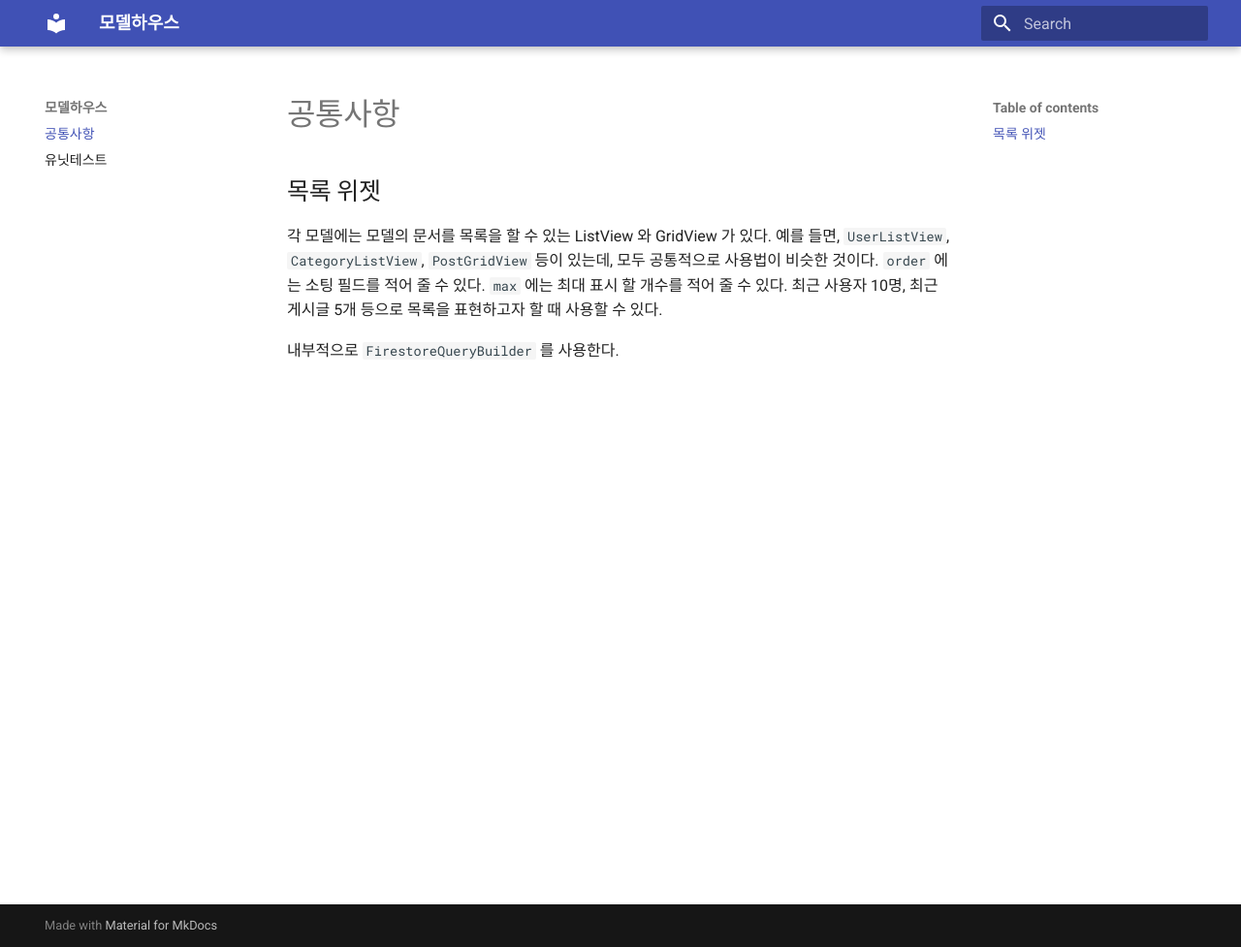
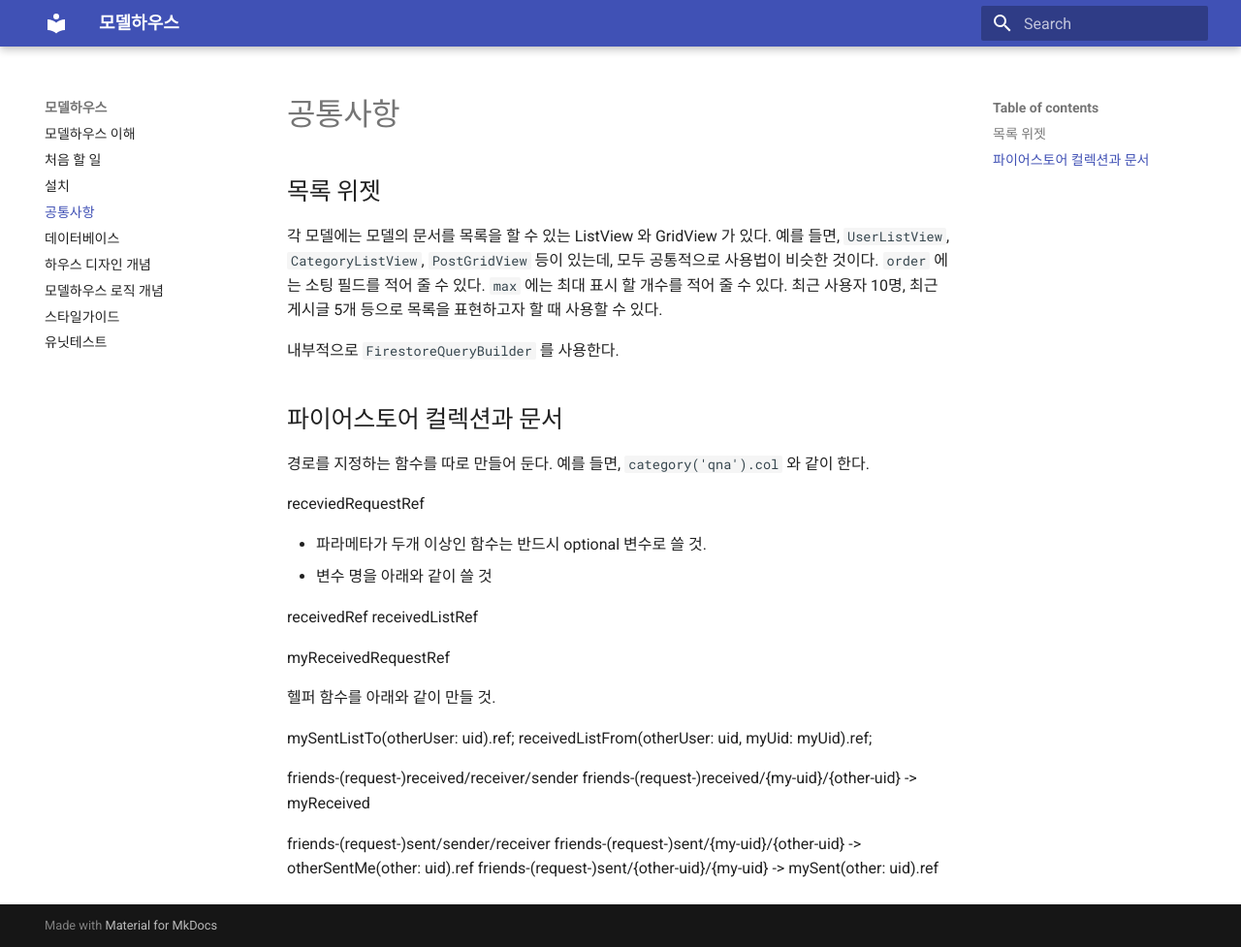
Before and after one commit to withcenterdev5/model_house, an MkDocs documentation site: the page built from docs/common.md, in a window 1280 px wide and 977 px high. Shown: the whole window at 97% size. Built offline with MkDocs 1.6.1 and Material for MkDocs 9.7.7, drawn with Linux system fonts in a browser that asks for light colours; part of the change alters nothing that is shown.

Commit message:
문서: 데이터베이스 관련 업데이트

````diff
--- /dev/null
+++ b/docs/000_index.md
@@ -0,0 +1,74 @@
+# 모델하우스 이해
+
+모델하우스는 Flutter 와 Firebase 를 사용하여 빠르게 앱을 구축하기 위한 패키지이다. 아름다운 UI 디자인 뿐만아니라 회원 가입, 게시판, 채팅, 소셜 기능을 모두 포함하는 완전한 소셜 앱 패키지로 매우 쉽게 사용이 가능하도록 하는 것이 목표이다.
+
+모델하우스는 [FireFlutter](https://thruthesky.github.io/fireflutter/korean/)의 다음 버전이며, 본 프로젝트가 잘 진행되면 기존의 [FireFireflutter](https://thruthesky.github.io/fireflutter/korean/)를 대체하게 될 것이다.
+
+
+## 개요
+
+- 누구나 참여할 수 있다.
+- 라이센스는 MIT 이며, 누구든지 어떤 목적으로든 사용 할 수 있다.
+- `모델하우스`를 줄여서 `하우스`라고 부른다.
+- 필터링(검색)이 많이 필요한 경우 Firestore 를 사용하고 단순한 입출력의 경우 Realtime Database 를 사용한다. 특히, 단순한 입/출력이 매우 빈번한 경우, 비용적인 문제가 발생하는 데, Firestore 보다는 Realtime Database 가 제격이다. 자세한 내용은 [데이터베이스 설계](./database.md) 항목을 참고한다.
+
+## 참여 방법
+
+가장 먼저 협업하는 방법에 대해서 배워한다. 협업을 하기 위해서는
+
+- Git 을 알아야하고, [Dart 스타일 가이드](https://dart-ko.dev/guides/language/effective-dart),
+- [Flutter 스타일 가이드](https://github.com/flutter/flutter/blob/master/docs/contributing/Style-guide-for-Flutter-repo.md)을 잘 알고 있어야 한다.
+- 또한 필수적으로 문서화를 잘 해야 한다. 문서화는 소스 코드에 하고 Markdown 파일에 해야 한다.
+- 소스 코드 포멧의 통일을 위해서 편집기는 VSCode 만 사용한다. VSCode 를 사용해서, 각종 설정 까지 공유를 한다.
+- 모델하우스 코드 컨벤션을 통해서 통일성있는 코드를 작성해 나간다.
+
+### Git
+
+팀 작업을 위한 Git 명령어 사용법을 꼭 익혀야 한다.
+
+예를 들면 fork 후 pr 을 하고, origin 에서 업데이트 된 내용을 local 로 받아오는 등의 작업이 필요하므로 이에 대한 이해를 충분히 해야 한다.
+
+
+### 문서화
+
+패키지로 만들어 공개하고 많은 개발자들이 이용하기를 바란다면 문서화를 잘 해 놓는 것이 가장 중요하겠다. 같은 맛이면 보기 좋은 떡이 점수가 더 높은 법이다.
+
+그래서 가장 먼저 해야 할 것이 문서화를 어떻게 하는 것이다.
+
+소스 코드 내에 문서화를 하는 방법과 Markdown 에 문서화를 하는 두가지 방법을 배워야 한다.
+
+
+
+### 소스 코드 업데이트 방법: fork 와 pr
+
+협업을 하는 가장 일반적인 방법 중 하나가 `fork 후 pr` 이라고 하겠다. 아래와 같이 하면 된다.
+
+- 프로젝트 홈페이지: https://github.com/thruthesky/model_house 로 접한다.
+- fork 한다.
+- fork 한 것을 clone 한다.
+- 자신 만의 branch 를 만든다.
+- branch 에서 작업하고 push 한다.
+- pr 한다.
+- pr 이 완료되기 까지 기다린다 또는 핵심 개발자에게 요청한다.
+
+그리고 업데이트가 있을 때마다 origin 에서 다운받는다.
+
+
+
+### 코드 리뷰
+
+코드 리뷰의 목적은 `pr` 을 accept 하기 전에 `하우스 개발 가이드`에 맞게 작성되었는지 확인을 받는 것이다.
+
+
+
+### 핵심 개발자
+
+- 핵심 개발자는 git repo 의 collaborator 로 등록되는 개발자를 말하며, 참여도가 높고, `하우스`를 잘 이해하는 개발자이면 된다.
+- 핵심 개발자는 주로 핵심 기능을 개발하고, 코드 리뷰를 하며, PR 을 머지하는 역할을 한다.
+- 핵심 개발자 신청은 thruthesky@gmail.com 으로 연락을 하면 된다.
+
+
+
+## 하우스 스타일가이드
+
+참고: [하우스 스타일가이드](./style_guide.md)
--- /dev/null
+++ b/docs/100_how_to_join.md
@@ -0,0 +1,9 @@
+# 처음 할 일
+
+## 참여하기
+
+`하우스` 프로젝트는 `공부`를 하고 `배운다`는 첫 번째 목표가 있습니다. 그래서 처음 할 일은 `하우스` 프로젝트의 Git repo 에 PR 을 하여 참여하는 것입니다.
+
+PR 을 할 때에는 문서와 테스트 코드를 잘 작성해야합니다. 만약 테스트 코드 작성하기 번거롭다면, 문서화를 더 잘 해서 PR 을 하시면 됩니다.
+
+단순 버그 수정의 경우에도 PR 하실 때, 코멘트를 잘 해서, 핵심개발자가 이해하기 쉽도록 도와주시면 됩니다.
--- /dev/null
+++ b/docs/200_install.md
@@ -0,0 +1,42 @@
+# 설치
+
+
+하우스는 파이어베이스를 기본적으로 사용한다. 그래서 아래와 같이 파이어베이스를 먼저 설치해야한다.
+
+
+## 파이어베이스 설치
+
+- Authentication 에서 email 과 phone sign-in 두 가지를 기본적으로 적용한다.
+
+- Firestore 를 활성화 하고, Firestore security rules 를 설정한다. 만약, Security 설정이 익숙하지 않은 상태에서, 테스트를 위한 프로젝트라면, Firestore security rules 를 전체 허용으로 해 주어도 된다. 그러나 Security rules 는 꼭 필요한 것이다.
+
+- Realtime Database 를 활성화 하고, Realtime Database security rules 를 설정한다.
+
+- Storage 를 활성화 하고, Storage rules 를 설정한다.
+
+- 백엔드를 함수를 사용하기 위해서 Cloud functions 를 배포한다.
+
+- Message 서비스를 활성화 한다.
+
+
+## 앱 설치
+
+늘 하던대로 flutter create 하고 flutterfire configure 를 한다. 참고로, Firebase SDK 는 `하우스`에 설치된 것과 동일한 버전으로 설치해야 하는데, [Flutter BoM 2.2.0](https://github.com/firebase/flutterfire/blob/master/VERSIONS.md) 버전을 설치하면 된다.
+
+
+설치 예제
+
+```sh
+flutterfire install 2.2.0
+```
+
+위와 같이 명령하여 `Core, Authentication, Firestore, Functions, Realtime Database, Messaging, Storage` 를 선택한다.
+
+그리고 아래와 같이 파이어베이스에 연결한다.
+
+```sh
+flutterfire config -a com.modelhouse.example -i com.modelhouse.example -p withcenter-test-5 -y
+```
+
+
+그리고 아래와 같이 코딩하면 된다.
--- a/docs/common.md
+++ b/docs/common.md
@@ -10,3 +10,39 @@
 
 
 내부적으로  `FirestoreQueryBuilder` 를 사용한다.
+
+
+
+
+
+## 파이어스토어 컬렉션과 문서
+
+
+경로를 지정하는 함수를 따로 만들어 둔다. 예를 들면, `category('qna').col` 와 같이 한다.
+
+receviedRequestRef
+
+- 파라메타가 두개 이상인 함수는 반드시 optional 변수로 쓸 것.
+- 변수 명을 아래와 같이 쓸 것
+
+
+receivedRef
+receivedListRef
+
+
+myReceivedRequestRef
+
+헬퍼 함수를 아래와 같이 만들 것.
+
+mySentListTo(otherUser: uid).ref;
+receivedListFrom(otherUser: uid, myUid: myUid).ref;
+
+
+
+friends-(request-)received/receiver/sender
+friends-(request-)received/{my-uid}/{other-uid} -> myReceived
+
+
+friends-(request-)sent/sender/receiver
+friends-(request-)sent/{my-uid}/{other-uid} -> otherSentMe(other: uid).ref
+friends-(request-)sent/{other-uid}/{my-uid} -> mySent(other: uid).ref
--- /dev/null
+++ b/docs/database.md
@@ -0,0 +1,44 @@
+# 데이터베이스
+
+많은 개발자들이 Firestore 를 선호하는데 상세한 필터링과 Extensions 의 지원 등 다양한 활용성이 높기 때문이다. Realtime Database 는 구조가 단순하여 사용하기 쉽고 입/출력 속도가 빠르며, 저렴하다.
+
+`하우스`에서는 Firestore 와 Realtime Database 를 같이 사용하는데, 어떤 데이터베이스를 사용할지 정하는 규칙은 이렇다.
+
+1. 입/출력이 매우 빈번한가? 예를 들어, 주요 화면에서 채팅 친구 목록이나, 글 목록 등을 ListView 형태로 표현하면, 사용자들이 빈번하게 스크롤 할 것이고, 사용자가 많아 질수록 비용문제가 크게 발생한다.
+2. 단순한 입출력인가? 사용자의 활동 로그(페이지 이동, 좋아요, 채팅 등)를 작성하는 경우, 한 사용자당 하루에 1000개 정도의 로그가 쌓인다고 하면, 1만명의 사용자가 한 달간 사용을 하면, 3천 만개의 레코드가 발생하고, 또 로그를 바탕으로 타임라인 등을 보여준다면, 엄청난 양의 레코드를 입출력해야 한다.
+
+이 처럼, 단순하고 빈번한 입/출력의 경우 Realtime Database 를 사용하고 그 외에는 Firestore 를 사용한다. 예를 들면 사용자 정보 같은 경우, 화면에 목록으로 표시를 하거나 검색을 하는 등 매우 빈번한 입/출력을 한다. 하지만, 단순한 입출력이 아니며 복잡한 필터링을 해야 할 수 있으므로 Firestore 를 사용한다. 또 다른 예로 채팅 메시지의 경우 특정 채팅방에 종속되는 것으로 별도의 필터링이 필요하지 않다. 채팅 메시지 자체를 카테고리 별로 검색하거나 특정 사용자의 채팅 메시지를 따로 목록하지 않는다. 그래서 Realtime Database 로 저장한다. 코멘트도 마찬가지이다. 하지만 글의 경우는 Firestore 에 저장하는데, 전체 목록, 카테고리 별로 목록, 특정 사용자의 글만 목록 등 다양하게 검색이 필요할 수 있으므로 Firestore 를 사용한다.
+
+
+. 특히, 단순한 입/출력이 매우 빈번한 경우, 비용적인 문제가 발생하는 데, Firestore 보다는 Realtime Database 가 제격이다. 자세한 내용은 [데이터베이스 설계](./database.md) 항목을 참고한다.
+
+채팅 방 목록과 채팅 메시지 목록을 Realtime Database 로 쓰고 싶지만, 대부분의 개발자들은 Realtime Database 의 사용을 꺼려한다. 물론 Firestore 가 활용도가 훨씬 높다. 필터링이 많이 필요한 경우에는 Firestore 를 쓰고 단순히 입/출력 위주인 경우에는 Realtime Database 를 사용한다. 예를 들면, 사용자, 카테고리, 채팅방은 Firestore 를 사용하고, 게시글, 코멘트, 채팅 메시지, 기타 로그 등등은 Realtime Database 를 사용한다.
+
+
+## 채팅
+
+### 채팅방
+
+저장소: Firestore
+
+### 채팅메시지
+
+저장소: Realtime Database
+
+
+
+## 카테고리
+
+글 카테고리이다.
+
+저장소: Firestore
+
+
+## 글
+
+저장소: Firestore
+
+
+## 코멘트
+
+저장소: Realtime Database
--- /dev/null
+++ b/docs/design_overview.md
@@ -0,0 +1 @@
+# 하우스 디자인 개념
--- /dev/null
+++ b/docs/logic_overview.md
@@ -0,0 +1,19 @@
+# 모델하우스 로직 개념
+
+모델하우스 패키지에는 여러가지 기능이 있는데, 각 기능들은 서로 엮여 있다. 그래서 어떤 기능의 로직이 일부분 변경되면, 다른 기능에서 심각한 에러가 발생 할 수 있다.
+
+
+
+## 로그인
+
+앱에서 로그인을 직접하면 되는데, 기본적으로는 이메일/비밀번호와 전화번호 로그인 두가지를 지원한다. 직접 원하는 로그인 기능을 추가하면 된다.
+
+
+
+
+
+## 친구
+
+실제로 직접 개발한 앱에서 이런 일이 발생했다. 사용자 목록을 하고 그 사용자에게 채팅을 전송 할 수 있도록 했다. 즉, 누구든지 불특정 다수에게 메시지를 전송할 수 있게 해 놓은 것이다. 그런데 어떤 사용자가 매우 심각한 욕설과 사진을 전송하여 큰 문제가 되었었다.
+
+그래서 친구 기능은 꼭 필요한 것이면 기본적으로 서로 친구인 경우에만 채팅이 가능하도록 설정되어져 있다. 물론 불특정 다수에게 메시지를 보낼 수 있도록 이 기능을 disble 할 수 있다.
--- /dev/null
+++ b/docs/style_guide.md
@@ -0,0 +1,75 @@
+# 스타일가이드
+
+
+코드 컨벤션이란 일종의 코딩 스타일을 말하는데, 많은 개발자들이 협업할 때, 통일된 방식의 코드를 작성하여 가독성을 높이고자 하는데에 있다. 한 마디로 규칙에 맞게 코드를 작성하라는 것이다. 그리고 그 규칙이란 가장 표준스러운 규칙이어야 할 것이다.
+
+
+## 테스트
+
+테스트 코드를 작성하는 것은 절대적으로 중요하지만, 플러터에서 테스트를 하는 것이 만만치 않아서, 테스트 코드 작성을 강제로 요구한다면 `하우스` 개발 참여에 큰 장벽이 된다.
+
+특히, Flutter 의 Unit Test, Widget Test, Integration Test 는 매우 절망적이다. 예를 들면, Dart 용 공식 Firebase SDK 가 없어서 각종 Mock 클래스를 사용해야하는 번거로움이 있고, Widget Test 는 온갖 pump 질을 해야하고, Integration Test 는 매우 느리고 코딩 작업이 힘들다. 물론 잘해야 겠지만, 쉽지 않다.
+
+그래서 다음과 같은 테스트 규칙을 정한다.
+
+- 핵심 개발자는 반드시 Unit Test 를 해야 한다.
+- Unit Test 는 안타깝게도 플러터스러운 Unit Test 가 아니며, Unit 단위로 테스트만 할 수 있으면 된다는 목적을 가진다.
+- Unit Test 는 주로 UI 가 없는 함수 위주로 이루어지며 Firebase 를 포함시키기 위해서, 실제로 플러터 앱을 실행한 다음, Firebase 를 연결 하고,  `UnitTestButton` 위젯을 탭하면 선택적으로 Unit Test 를 할 수 있도록 제공한다. 자세한 내용은 [유닛테스트](#) 항목을 참고한다.
+
+
+## 문서화
+
+문서화는 두 가지가 있다.
+
+- 소스 코드에 코멘트로 작성하는 것은 주로 소스 코드 그 자체에 대한 설명만 하며, pub.dev 의 API Reference 에 자동으로 적용된다. 따라서 여러분들 중에서 소스 코드의 코멘트에 오류가 있거나 보강할 내용이 있으면 적극적으로 Fork 후 수정하여 PR 해 주면 된다.
+- Markdown 파일에 전반적인 `하우스` 이용 방법에 대한 설명을 작성하는 데, `<project-folder>/docs` 폴더에 작성하면 된다. 이 Markdown 설명서는 `MkDocs` 에 의해서 자동으로 웹사이트로 업데이트 된다.
+
+
+
+
+## 코드는 무조건 짧아야 한다.
+
+- 코드는 무조건 짧아야 한다. 그래야 단순하다. 단순해야 읽기 쉽다.
+- 긴 코드는 무조건 삭제되어야 한다. 코드가 길거나 복잡하면 코드 리뷰 reject 될 가능성이 매우 높다.
+
+## 함수명과 변수명
+
+- 짧은 코드를 쓰기 위해서는 함수명과 변수명이 매우 중요하다. 특히, 개발자는 소스 코드를 바탕으로 서로의 생각을 이해할 수 있어야 한다. 이 때, 함수명과 변수명은 코드를 읽어 나가는데 매우 중요한 역할을 한다.
+
+
+
+
+
+
+
+
+
+### 플러터스러움
+
+- Dart & Flutter 코딩 스타일 가이드를 따르며,
+- Flutter 컨벤션을 따른다. 예를 들면, 많은 라이브러디르에서 `Xyz.instance` 와 같이 Singleton 사용 방식을 그대로 따라 한다. 또 다른 예로 `ListView.builder` 와 같이 named contructor 를 많이 사용하는데, 그러한 방식을 그대로 따라서 한다. 모델링, 상태관리, 이벤트 등 많은 부분에서 가장 플러터스러운 코드를 작성하도록 한다.
+- 당연하겠지만 dart style guide 와 flutter style guide 를 따라서 작업을 해야 한다. 그래야 개발자들 끼리 소스 코드를 바탕으로 쉽게 소통 할 수 있는 것이다.
+
+
+### 상태관리
+
+- Firebase 를 쓰면서 상태 관리를 따로 하는 것은 낭비이다.
+- 그럴리는 없겠지만, 만약, 상태 관리가 조금이라도 필요하다면 직접 상태관리자를 만들어 쓴다.
+
+
+
+### 모델
+
+- 모델은 각 데이터의 분류에 따라 만들어 진다. 예를 들면 사용자는 User, 게시판 카테고리는 Category, 게시글은 Post, 코멘트는 Comment, Chat, ChatRoom, ChatMessage, Report 등등으로 나뉜다.
+- 모델은 데이터를 모델링하는 serialize/deserialize 기능 뿐만이나, 기본적인 CRUD 및 동작 기능을 가지고 있다.
+    - 즉, 해당 Entity 의 데이터 관리 뿐만아니라 MVC 모델에서 Model 이 하는 business logic 까지 포함된다. 단, 이 business logic 은 해당 Entity 에 대한 것으로 제한을 한다. 예를 들면,
+        - `user.like()`, `post.like()`, `comment.like()` 와 같은 공통되고 통일성이 있는 로직 부터, `User.create()`, `user.update()`, `user.resign()`, `user.follow()`, `user.block()` 등 해당 Entity 의 다양한 로직을 가지고 있다.
+
+
+
+### 서비스
+
+- 서비스는 모델에서 제공하지 않는 기능을 담는다.
+- 서비스는 `FirebaseAuth.instance` 와 같은 방식의 Singleton 으로 사용하며
+- 예를 들어, 사용자의 아바타를 터치(클릭)했을 때, 사용자의 프로필을 화면에 띄워야 한다. 그런데 사용자의 아바타는 글, 코멘트, 채팅 뿐만아니라 앱의 구조에서 깊숙한 곳에서 다양한 방식으로 표시될 수 있다. 또한 본 패키지를 사용하는 개발자가 임의의 위치에 아바타를 표시 할 수 있다. 이 때 사용자의 프로필을 화면에 띄우는 로직을 매번 코딩해야한다면 번거롭기도 하며 실수로 에러가 날 수 있고, 또 해당 로직이 변경되면, 모든 아바타를 쓰는 곳에 일일히 변경을 해 주어야 한다. 그래서 사용자 프로필을 여는 로직을 함수로 만들어 놓아야하는데, 그러한 함수를 모델 별로 묶어 놓은것이 서비스이다.
+- 서비스에는 UserService, CategoryService, PostService, CommentService 등과 같이 있으며 공통적인 루틴이 있다.
````
